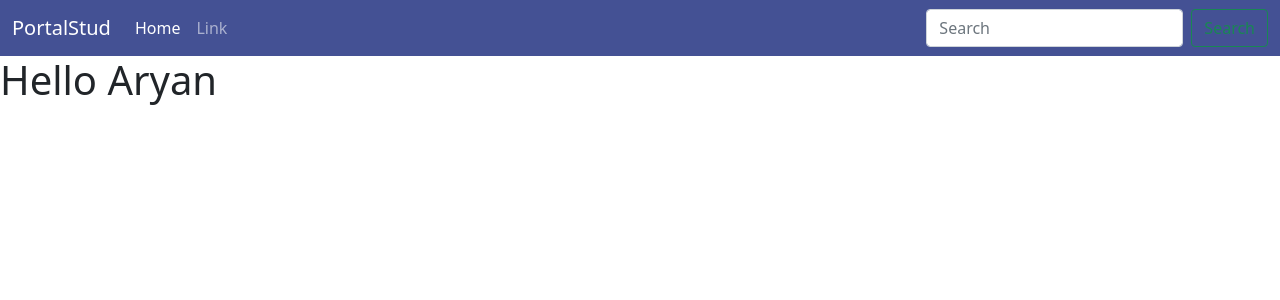
After one commit to Aryan-ki-codepanti/portalStud, a Django app: page / in a window 1280 px wide. The commit adds this page. Shown: the top 300 px of the page. Run offline with Django 3.2, Linux system fonts and the light colour scheme; some libraries are stand-ins or nearby versions.

Commit message:
Added home view

```diff
--- /dev/null
+++ b/base/urls.py
@@ -0,0 +1,6 @@
+from django.urls import path
+from . import views
+
+urlpatterns = [
+    path("" , views.home , name="Home")
+]
--- a/base/views.py
+++ b/base/views.py
@@ -1,3 +1,11 @@
 from django.shortcuts import render
+from .models import User , MarkSheet
 
 # Create your views here.
+
+def home(request):
+
+    context = {
+
+    }
+    return render(request , "base/home.html" , context)
--- a/portalStud/settings.py
+++ b/portalStud/settings.py
@@ -59,7 +59,9 @@ ROOT_URLCONF = 'portalStud.urls'
 TEMPLATES = [
     {
         'BACKEND': 'django.template.backends.django.DjangoTemplates',
-        'DIRS': [],
+        'DIRS': [
+            BASE_DIR / 'templates'
+        ],
         'APP_DIRS': True,
         'OPTIONS': {
             'context_processors': [
--- a/portalStud/urls.py
+++ b/portalStud/urls.py
@@ -14,12 +14,13 @@ Including another URLconf
     2. Add a URL to urlpatterns:  path('blog/', include('blog.urls'))
 """
 from django.contrib import admin
-from django.urls import path
+from django.urls import path , include
 from django.conf import settings
 from django.conf.urls.static import static
 
 urlpatterns = [
     path('admin/', admin.site.urls),
+    path("" , include("base.urls"))
 ]
 
 
--- /dev/null
+++ b/static/css/navbar.css
@@ -0,0 +1,3 @@
+nav {
+    background: #445194 !important;
+}
--- /dev/null
+++ b/templates/base/home.html
@@ -0,0 +1,9 @@
+{% extends 'main.html' %}
+
+{% block title %}
+Home | PortalBud
+{% endblock title %}
+
+{% block content %}
+<h1> Hello Aryan </h1>
+{% endblock content %}
--- a/templates/components/navbar.html
+++ b/templates/components/navbar.html
@@ -1,4 +1,4 @@
-<nav class="navbar navbar-expand-lg navbar-light bg-light">
+<nav class="navbar navbar-expand-lg navbar-dark">
     <div class="container-fluid">
         <a class="navbar-brand" href="">PortalStud</a>
         <button
--- a/templates/main.html
+++ b/templates/main.html
@@ -1,4 +1,5 @@
 <!DOCTYPE html>
+{% load static %}
 <html lang="en">
     <head>
         <!-- Required meta tags -->
@@ -20,6 +21,9 @@
             href="https://fonts.googleapis.com/css2?family=Montserrat:ital,wght@0,100;0,200;0,300;0,400;0,500;0,600;0,700;0,800;0,900;1,100;1,200;1,300;1,400;1,500;1,600;1,700;1,800;1,900&display=swap"
             rel="stylesheet"
         />
+
+        <!-- Custom CSS -->
+        <link rel="stylesheet" href="{% static 'css/navbar.css' %}">
 
         <!-- Font-Awesome  -->
         <script
```
